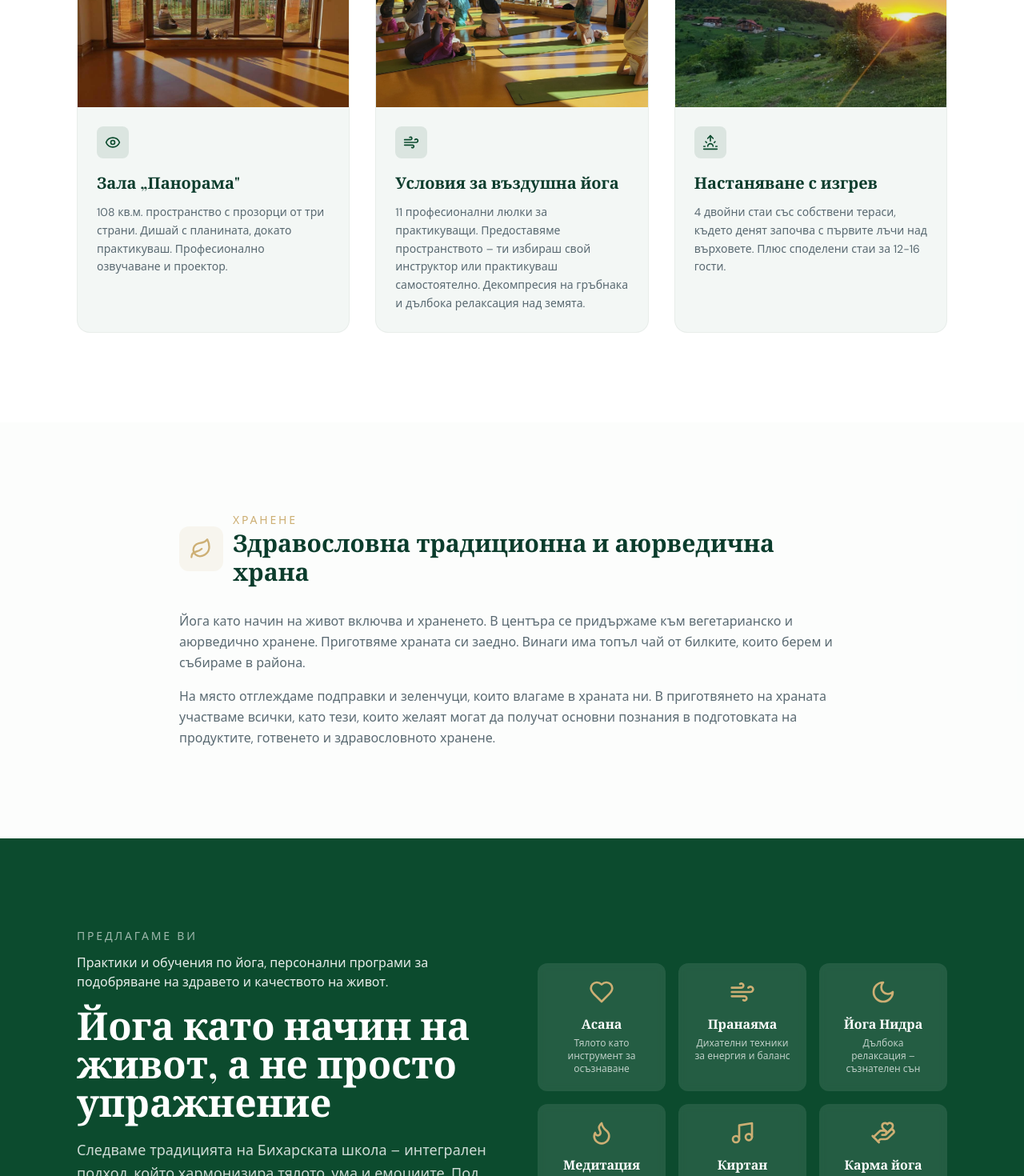
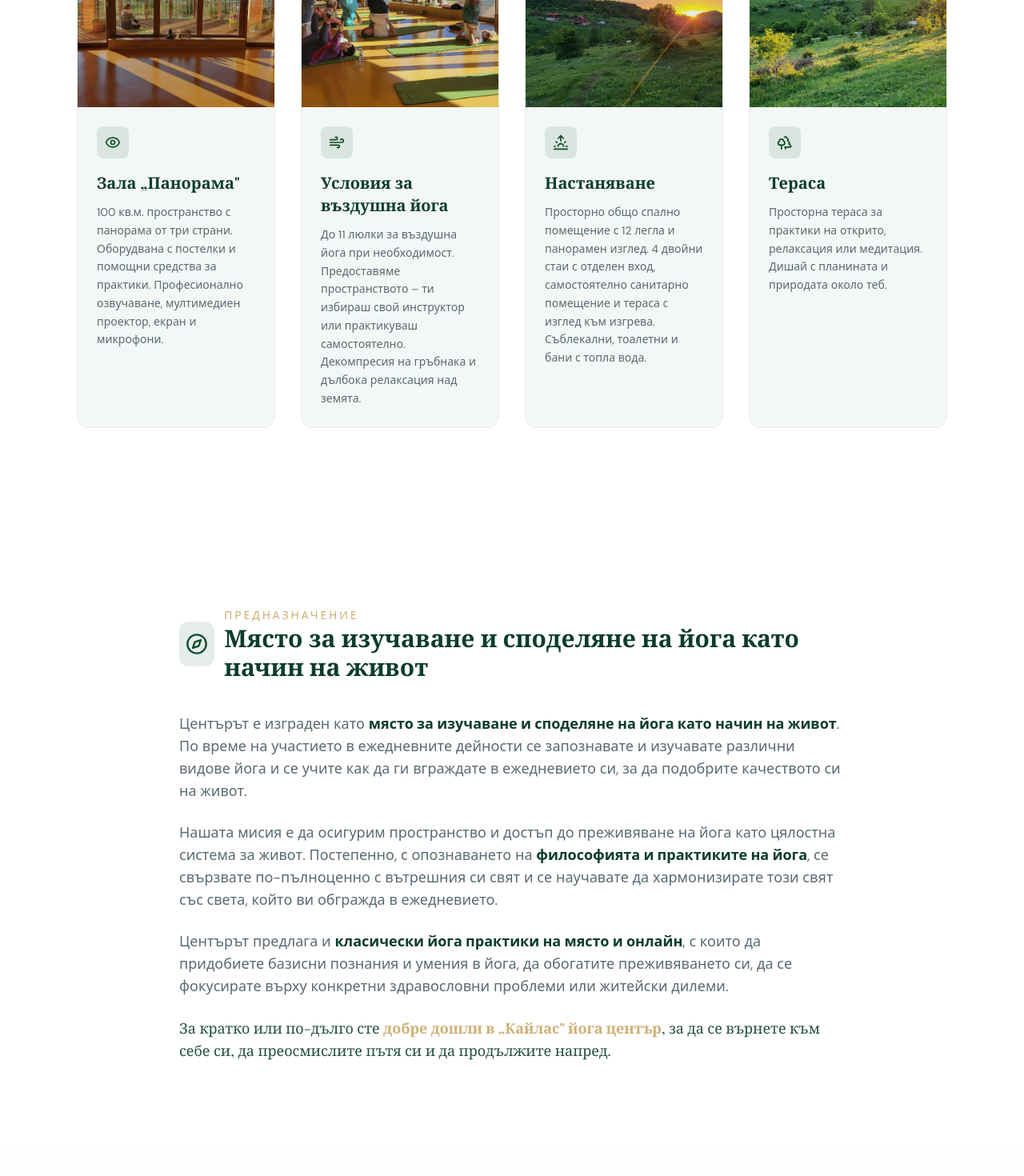
Before and after one commit to StroverIT/kailas, a Next.js app: page / in a window 1280 px wide. Shown: the part 2680-4150 px from the top of the page at 80% size. Built offline with nearby package versions, Linux system fonts and the light colour scheme; no server answers; the database is empty; a web font is replaced by a local one.

Commit message:
Add PurposeSection component to HomePage and include a new quote in FoodSection. Update SpaceSection descriptions and layout for better clarity and responsiveness.

```diff
--- a/src/app/page.tsx
+++ b/src/app/page.tsx
@@ -1,6 +1,7 @@
 import HeroSection from "@/components/HeroSection";
 import ConceptSection from "@/components/ConceptSection";
 import SpaceSection from "@/components/SpaceSection";
+import PurposeSection from "@/components/PurposeSection";
 import FoodSection from "@/components/FoodSection";
 import YogaSystemSection from "@/components/YogaSystemSection";
 import YogaTypesSection from "@/components/YogaTypesSection";
@@ -21,6 +22,7 @@ export default function HomePage() {
       <ConceptSection />
       <EnergyLineDivider />
       <SpaceSection />
+      <PurposeSection />
       <FoodSection />
       <YogaSystemSection />
       <YogaTypesSection />
@@ -28,7 +30,7 @@ export default function HomePage() {
       <EventsSection />
       <EnergyLineDivider />
       <TestimonialsSection />
-      <LeadMagnetSection />
+      {/* <LeadMagnetSection /> */}
       <StatsSection />
       <FoundationSection />
       <BookingSection />
--- a/src/components/FoodSection.tsx
+++ b/src/components/FoodSection.tsx
@@ -60,6 +60,10 @@ const FoodSection = () => {
             могат да получат основни познания в подготовката на продуктите,
             готвенето и здравословното хранене.
           </p>
+          <blockquote className="border-l-4 border-secondary/50 pl-6 py-4 mt-8 italic text-foreground/90">
+            „Нека всеки следва пътя си според възможностите, разбиранията и
+            темперамента си." – Св. Шивананда
+          </blockquote>
         </div>
       </div>
     </section>
--- /dev/null
+++ b/src/components/PurposeSection.tsx
@@ -0,0 +1,84 @@
+"use client";
+
+import { useRef, useEffect } from "react";
+import gsap from "gsap";
+import { ScrollTrigger } from "gsap/ScrollTrigger";
+import { Compass } from "lucide-react";
+
+gsap.registerPlugin(ScrollTrigger);
+
+const PurposeSection = () => {
+  const sectionRef = useRef<HTMLElement>(null);
+  const contentRef = useRef<HTMLDivElement>(null);
+
+  useEffect(() => {
+    const ctx = gsap.context(() => {
+      gsap.fromTo(
+        contentRef.current,
+        { opacity: 0, y: 30 },
+        {
+          opacity: 1,
+          y: 0,
+          duration: 0.8,
+          ease: "power3.out",
+          scrollTrigger: { trigger: contentRef.current, start: "top 85%" },
+        }
+      );
+    }, sectionRef);
+    return () => ctx.revert();
+  }, []);
+
+  return (
+    <section
+      ref={sectionRef}
+      id="purpose"
+      className="section-padding bg-background"
+    >
+      <div ref={contentRef} className="container mx-auto max-w-4xl">
+        <div className="flex items-center gap-3 mb-10">
+          <div className="w-14 h-14 rounded-xl bg-primary/10 flex items-center justify-center">
+            <Compass className="w-7 h-7 text-primary" />
+          </div>
+          <div>
+            <p className="text-sm tracking-[0.2em] uppercase text-secondary font-body">
+              Предназначение
+            </p>
+            <h2 className="font-heading text-2xl md:text-3xl font-semibold text-foreground">
+              Място за изучаване и споделяне на йога като начин на живот
+            </h2>
+          </div>
+        </div>
+        <div className="space-y-6 text-muted-foreground font-body leading-relaxed text-base md:text-lg">
+          <p>
+            Центърът е изграден като{" "}
+            <strong className="text-foreground">място за изучаване и споделяне на йога като начин на живот</strong>
+            . По време на участието в ежедневните дейности се запознавате и изучавате
+            различни видове йога и се учите как да ги вграждате в ежедневието си,
+            за да подобрите качеството си на живот.
+          </p>
+          <p>
+            Нашата мисия е да осигурим пространство и достъп до преживяване на йога
+            като цялостна система за живот. Постепенно, с опознаването на{" "}
+            <strong className="text-foreground">философията и практиките на йога</strong>,
+            се свързвате по-пълноценно с вътрешния си свят и се научавате да хармонизирате
+            този свят със света, който ви обгражда в ежедневието.
+          </p>
+          <p>
+            Центърът предлага и{" "}
+            <strong className="text-foreground">класически йога практики на място и онлайн</strong>,
+            с които да придобиете базисни познания и умения в йога, да обогатите
+            преживяването си, да се фокусирате върху конкретни здравословни проблеми
+            или житейски дилеми.
+          </p>
+          <p className="font-heading text-lg text-foreground/90">
+            За кратко или по-дълго сте{" "}
+            <strong className="text-secondary">добре дошли в „Кайлас" йога център</strong>,
+            за да се върнете към себе си, да преосмислите пътя си и да продължите напред.
+          </p>
+        </div>
+      </div>
+    </section>
+  );
+};
+
+export default PurposeSection;
--- a/src/components/SpaceSection.tsx
+++ b/src/components/SpaceSection.tsx
@@ -2,7 +2,7 @@
 
 import { useRef, useEffect } from "react";
 import Image from "next/image";
-import { Eye, Wind, Sunrise } from "lucide-react";
+import { Eye, Wind, Sunrise, Trees } from "lucide-react";
 import gsap from "gsap";
 import { ScrollTrigger } from "gsap/ScrollTrigger";
 
@@ -14,21 +14,28 @@ const spaces = [
     icon: Eye,
     title: 'Зала „Панорама"',
     description:
-      "108 кв.м. пространство с прозорци от три страни. Дишай с планината, докато практикуваш. Професионално озвучаване и проектор.",
+      "100 кв.м. пространство с панорама от три страни. Оборудвана с постелки и помощни средства за практики. Професионално озвучаване, мултимедиен проектор, екран и микрофони.",
   },
   {
     image: "/images/20231029_1025372-2048x1197.jpg",
     icon: Wind,
     title: "Условия за въздушна йога",
     description:
-      "11 професионални люлки за практикуващи. Предоставяме пространството – ти избираш свой инструктор или практикуваш самостоятелно. Декомпресия на гръбнака и дълбока релаксация над земята.",
+      "До 11 люлки за въздушна йога при необходимост. Предоставяме пространството – ти избираш свой инструктор или практикуваш самостоятелно. Декомпресия на гръбнака и дълбока релаксация над земята.",
   },
   {
     image: "/images/20220521_202838-2-768x958.jpg",
     icon: Sunrise,
-    title: "Настаняване с изгрев",
+    title: "Настаняване",
     description:
-      "4 двойни стаи със собствени тераси, където денят започва с първите лъчи над върховете. Плюс споделени стаи за 12-16 гости.",
+      "Просторно общо спално помещение с 12 легла и панорамен изглед. 4 двойни стаи с отделен вход, самостоятелно санитарно помещение и тераса с изглед към изгрева. Съблекални, тоалетни и бани с топла вода.",
+  },
+  {
+    image: "/images/20220520_201852-scaled.jpg",
+    icon: Trees,
+    title: "Тераса",
+    description:
+      "Просторна тераса за практики на открито, релаксация или медитация. Дишай с планината и природата около теб.",
   },
 ];
 
@@ -79,7 +86,7 @@ const SpaceSection = () => {
           </p>
         </div>
 
-        <div className="grid md:grid-cols-3 gap-6 lg:gap-8">
+        <div className="grid md:grid-cols-2 lg:grid-cols-4 gap-6 lg:gap-8">
           {spaces.map((space, i) => (
             <div
               key={space.title}
```
